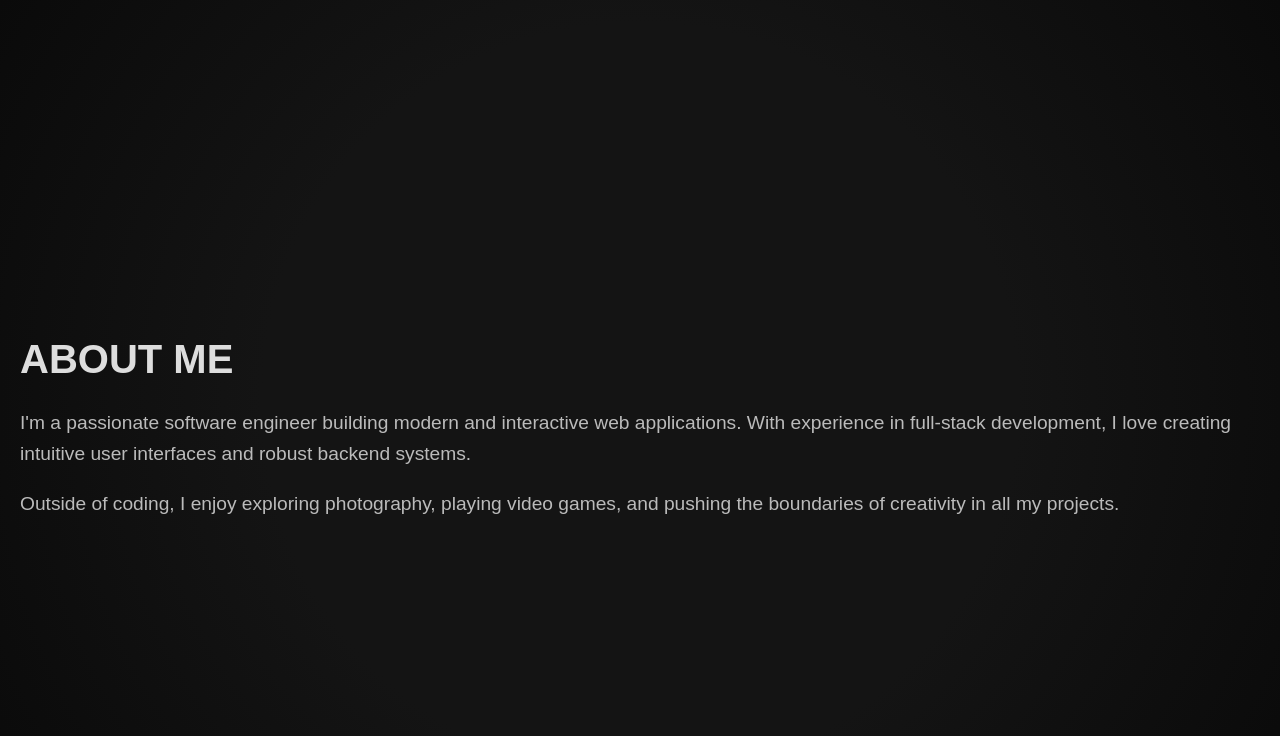
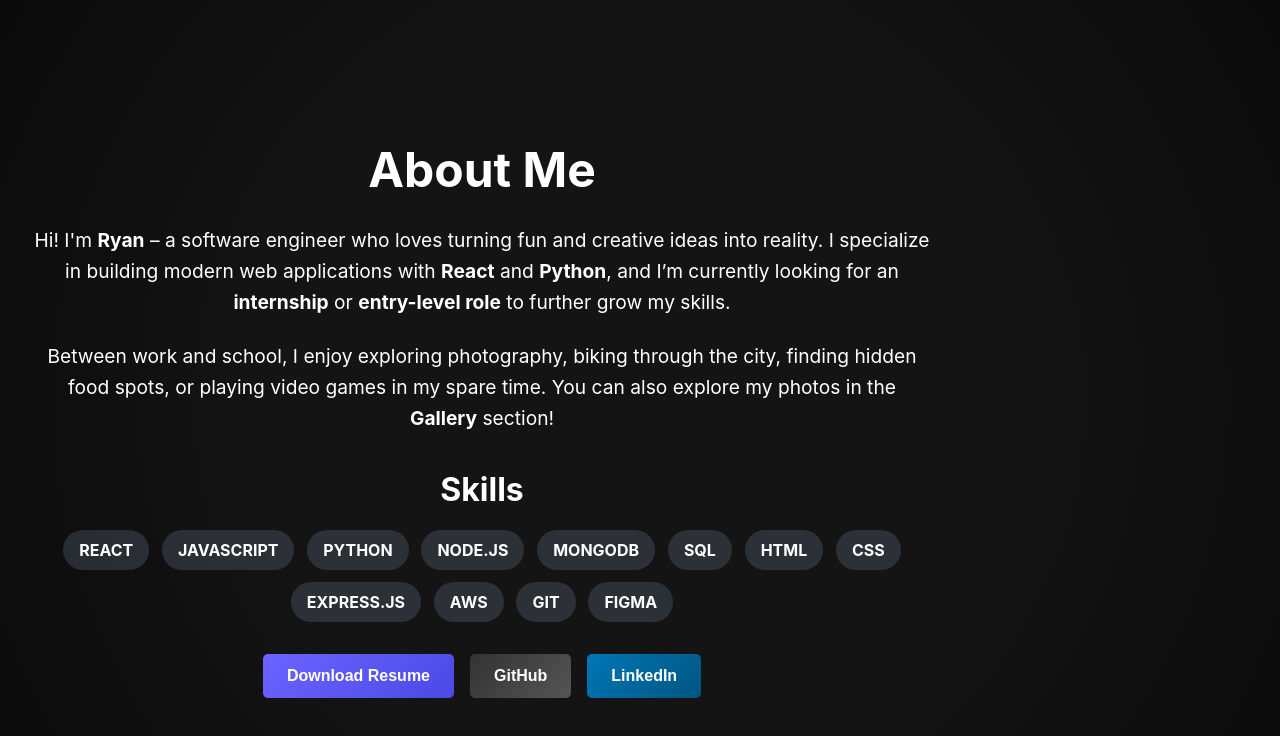
Before and after one commit to issryan/PS5UI-portfolio, a React (Vite) app: page /about in a window 1280 px wide. Shown: the top 736 px of the page. Built offline with nearby package versions, Linux system fonts and the light colour scheme; no server answers.

Commit message:
added about page basics

```diff
--- a/src/games.js
+++ b/src/games.js
@@ -13,20 +13,14 @@ export const games = [
     },
     {
         logo: '',
-        name: 'Resume',
-        description: 'Resume',
+        name: 'BingeBuddy',
+        description: 'TV Show Tracker & Rater',
         bg: ''
     },
     {
         logo: '',
         name: 'Flick',
-        description: 'A Social Media App',
-        bg: ''
-    },
-    {
-        logo: '',
-        name: 'Shift',
-        description: 'A shift scheduling web app with conflict detection and employee availability features.',
+        description: 'Mini Social Media App',
         bg: ''
     },
     {
@@ -37,8 +31,8 @@ export const games = [
     },
     {
         logo: '',
-        name: 'Trip Genie',
-        description:"Figma Mockup of an AI-powered travel itenirary planner.",
+        name: 'Shift Happens',
+        description:"In Development",
         bg: ''
     }
 ];
--- a/src/pages/About.jsx
+++ b/src/pages/About.jsx
@@ -1,20 +1,55 @@
 import './About.scss';
 
 function About() {
-    return (
-        <div className="about-container">
-            <h2 className="about-title">About Me</h2>
-            <p className="about-description">
-                I'm a passionate software engineer building modern and interactive web applications.
-                With experience in full-stack development, I love creating intuitive user interfaces
-                and robust backend systems.
-            </p>
-            <p className="about-description">
-                Outside of coding, I enjoy exploring photography, playing video games, and pushing the
-                boundaries of creativity in all my projects.
-            </p>
+  const skills = [
+    "React", "JavaScript", "Python", "Node.js", "MongoDB",
+    "SQL", "HTML", "CSS", "Express.js", "AWS", "Git", "Figma"
+  ];
+
+  return (
+    <div className="about-container">
+      {/* Section Header */}
+      <h1>About Me</h1>
+
+      {/* Intro */}
+      <div className="about-content">
+        <div className="about-text">
+          <p>
+            Hi! I'm <strong>Ryan</strong> – a software engineer who loves turning fun and creative ideas into reality.
+            I specialize in building modern web applications with <strong>React</strong> and <strong>Python</strong>,
+            and I’m currently looking for an <strong>internship</strong> or <strong>entry-level role</strong> to further grow my skills.
+          </p>
+          <p>
+            Between work and school, I enjoy exploring photography, biking through the city, finding hidden food spots,
+            or playing video games in my spare time. You can also explore my photos in the <strong>Gallery</strong> section!
+          </p>
         </div>
-    );
+      </div>
+
+      {/* Skills Section */}
+      <div className="about-skills">
+        <h2>Skills</h2>
+        <div className="skills-list">
+          {skills.map((skill, index) => (
+            <span key={index} className="skill-tag">{skill}</span>
+          ))}
+        </div>
+      </div>
+
+      {/* Action Buttons */}
+      <div className="about-links">
+        <button className="resume-btn">
+          <a href="/resume.pdf" download="Ryan_Arafeh_Resume">Download Resume</a>
+        </button>
+        <button className="github-btn">
+          <a href="https://github.com/issryan" target="_blank" rel="noopener noreferrer">GitHub</a>
+        </button>
+        <button className="linkedin-btn">
+          <a href="https://www.linkedin.com/in/ryanarafeh" target="_blank" rel="noopener noreferrer">LinkedIn</a>
+        </button>
+      </div>
+    </div>
+  );
 }
 
 export default About;
--- a/src/pages/About.scss
+++ b/src/pages/About.scss
@@ -1,21 +1,83 @@
 .about-container {
-  padding: 20px;
-  margin-top: 30px;
-  color: #fff;
-  font-family: 'Arial', sans-serif;
+  color: white;
+  padding: 2rem;
+  font-family: "Inter", sans-serif;
+  max-width: 900px;
+  margin: 0 auto;
+  text-align: center;
 
-  .about-title {
-      font-size: 2.5rem;
-      margin-bottom: 15px;
-      text-transform: uppercase;
-      font-weight: bold;
-      color: #ddd;
+  h1 {
+    font-size: 3rem;
+    margin-bottom: 1rem;
   }
 
-  .about-description {
-      font-size: 1.2rem;
-      line-height: 1.6;
-      margin-bottom: 15px;
-      color: #bbb;
+  p {
+    font-size: 1.2rem;
+    line-height: 1.6;
+    margin-bottom: 1.5rem;
+  }
+
+  .about-skills {
+    margin: 2rem 0;
+
+    h2 {
+      font-size: 2rem;
+      margin-bottom: 1rem;
+    }
+
+    .skills-list {
+      display: flex;
+      flex-wrap: wrap;
+      justify-content: center;
+      gap: 0.8rem;
+
+      .skill-tag {
+        background: rgba(100, 112, 136, 0.3);
+        padding: 0.5rem 1rem;
+        border-radius: 20px;
+        font-size: 1rem;
+        font-weight: bold;
+        color: white;
+        text-transform: uppercase;
+      }
+    }
+  }
+
+  .about-links {
+    display: flex;
+    justify-content: center;
+    gap: 1rem;
+    margin-top: 2rem;
+
+    button {
+      padding: 0.8rem 1.5rem;
+      border: none;
+      border-radius: 5px;
+      font-size: 1rem;
+      cursor: pointer;
+      font-weight: bold;
+      transition: background-color 0.3s ease, transform 0.3s ease;
+
+      a {
+        color: white;
+        text-decoration: none;
+      }
+
+      &:hover {
+        transform: translateY(-3px);
+      }
+    }
+
+    .resume-btn {
+      background: linear-gradient(135deg, #6c63ff, #4a4ae6);
+    }
+
+    .github-btn {
+      background: linear-gradient(135deg, #333, #555);
+    }
+
+    .linkedin-btn {
+      background: linear-gradient(135deg, #0077b5, #005582);
+    }
   }
 }
```
